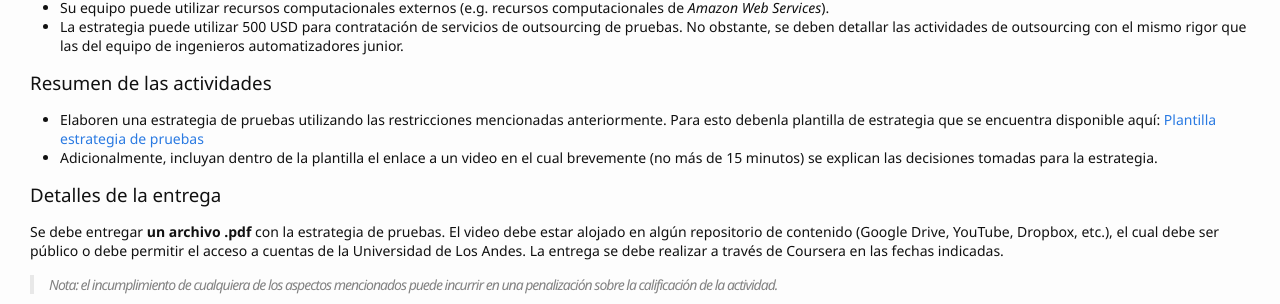
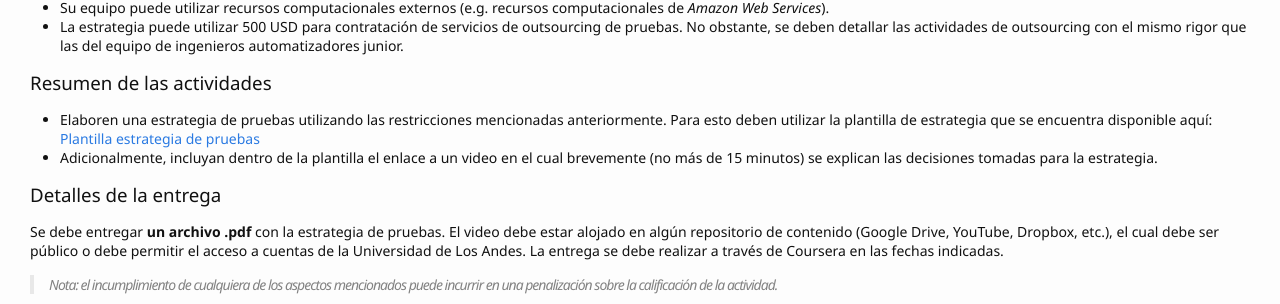
Before and after one commit to TiCSw/mt1_guias_pruebas, a Jekyll site: the page built from docs/semanas/semana3.md, in a window 1280 px wide. Shown: the part 606-910 px from the top of the page. Built offline with Jekyll 4.4.1, drawn with Linux system fonts in a browser that asks for light colours; some web fonts are replaced; our own code applies the rules of GitHub Pages for plain Markdown files; comment, search, counter and statistics services are not loaded.

Commit message:
Update semana3.md

```diff
--- a/docs/semanas/semana3.md
+++ b/docs/semanas/semana3.md
@@ -14,7 +14,7 @@ Queremos solicitarles, a usted y su equipo de pruebas, que elaboren una primera
 
 ### Resumen de las actividades
 
-- Elaboren una estrategia de pruebas utilizando las restricciones mencionadas anteriormente. Para esto debenla plantilla de estrategia que se encuentra disponible aquí: [Plantilla estrategia de pruebas](https://thesoftwaredesignlab.github.io/AutTestingCourseraBook/templates/estrategia-pruebas.docx)
+- Elaboren una estrategia de pruebas utilizando las restricciones mencionadas anteriormente. Para esto deben utilizar la plantilla de estrategia que se encuentra disponible aquí: [Plantilla estrategia de pruebas](https://thesoftwaredesignlab.github.io/AutTestingCourseraBook/templates/estrategia-pruebas.docx)
 - Adicionalmente, incluyan dentro de la plantilla el enlace a un video en el cual brevemente (no más de 15 minutos) se explican las decisiones tomadas para la estrategia.
 
 ### Detalles de la entrega
```
